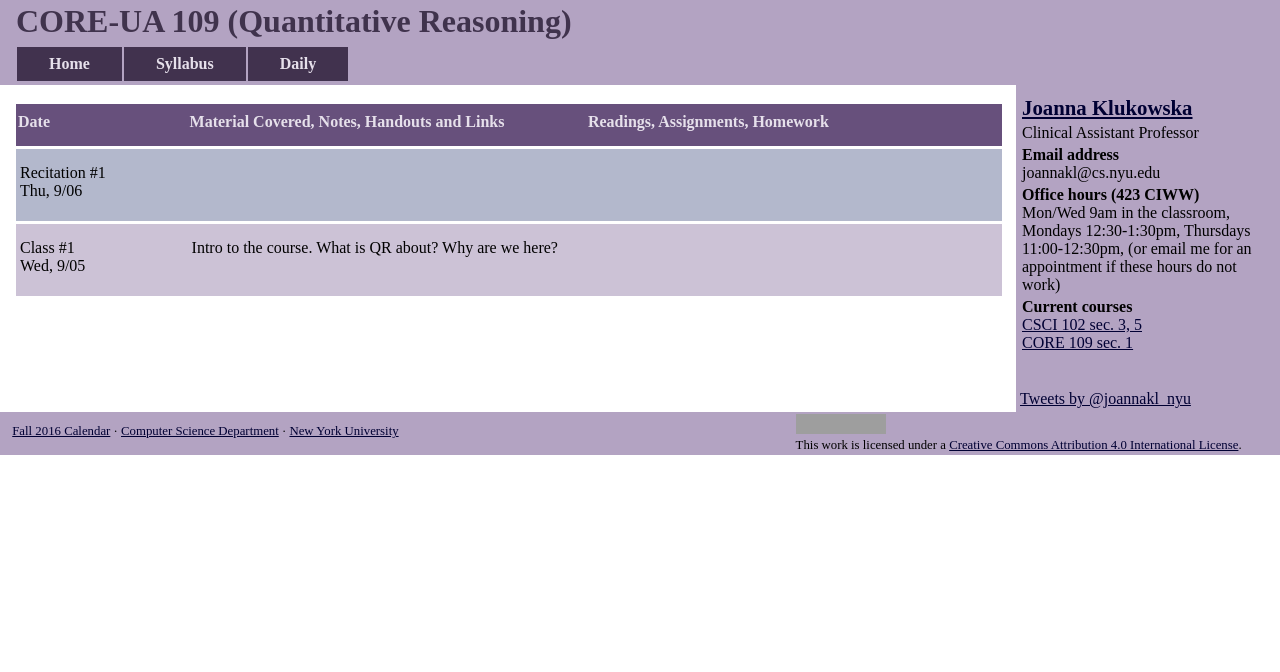
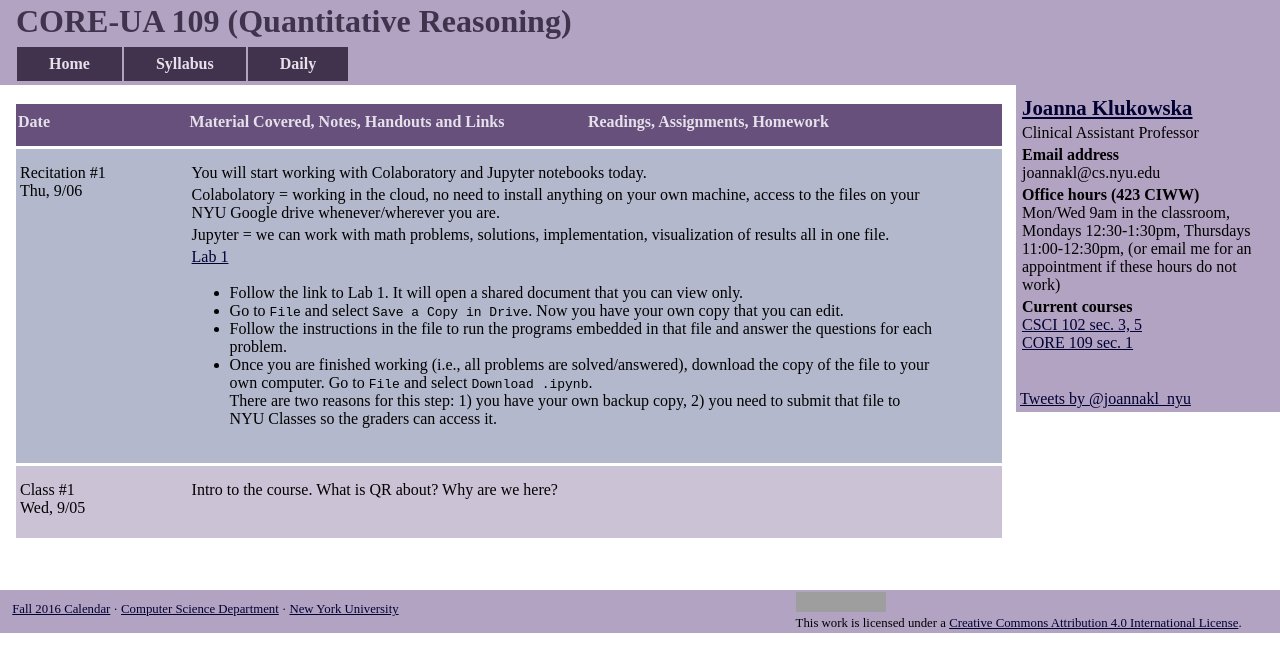
Before and after one commit to joannakl/core109_f18, a Jekyll site: the page built from daily.html, in a window 1280 px wide. Shown: the top 672 px of the page. Built offline with Jekyll 4.4.1, drawn with Linux system fonts in a browser that asks for light colours; comment, search, counter and statistics services are not loaded; grey boxes are pictures that could not be loaded.

Commit message:
lab 1 instructions

```diff
--- a/_includes/daily/rec1.markdown
+++ b/_includes/daily/rec1.markdown
@@ -9,6 +9,25 @@ Thu, 9/06
 
 <div class="column_recitation">
 <p markdown="block">
+You will start working with Colaboratory and Jupyter notebooks today.
+
+Colabolatory = working in the cloud, no need to install anything on your own machine, access to the
+files on your NYU Google drive whenever/wherever you are.
+
+Jupyter = we can work with math problems, solutions, implementation, visualization of results all in one file.
+
+[Lab 1](https://drive.google.com/file/d/19OvmIWwrXDmK2X7wG_KDJ8Kzp6dyQ-XD/view?usp=sharing)
+
+- Follow the link to Lab 1. It will open a shared document that you can view only.
+- Go to `File` and select `Save a Copy in Drive`. Now you have your own copy that you can edit.
+- Follow the instructions in the file to run the programs embedded in that file and
+answer the questions for each problem.
+- Once you are finished working (i.e., all problems are solved/answered), download the copy of the file to
+your own computer. Go to `File` and select `Download .ipynb`. <br>
+There are two reasons for this step: 1) you have your own backup copy, 2) you need to submit that file
+to NYU Classes so the graders can access it.
+
+
 
 
 
```
